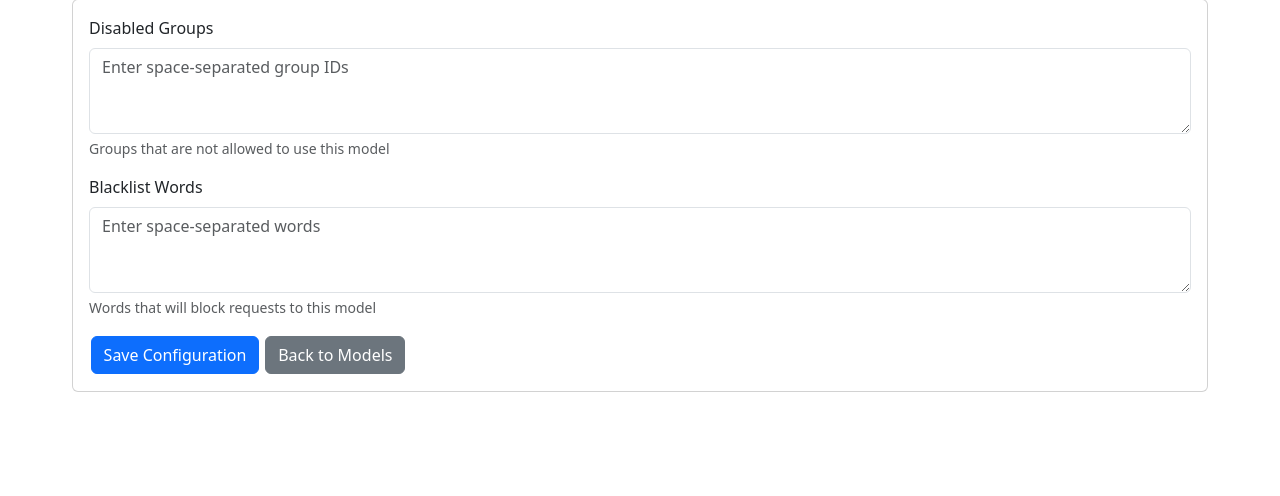
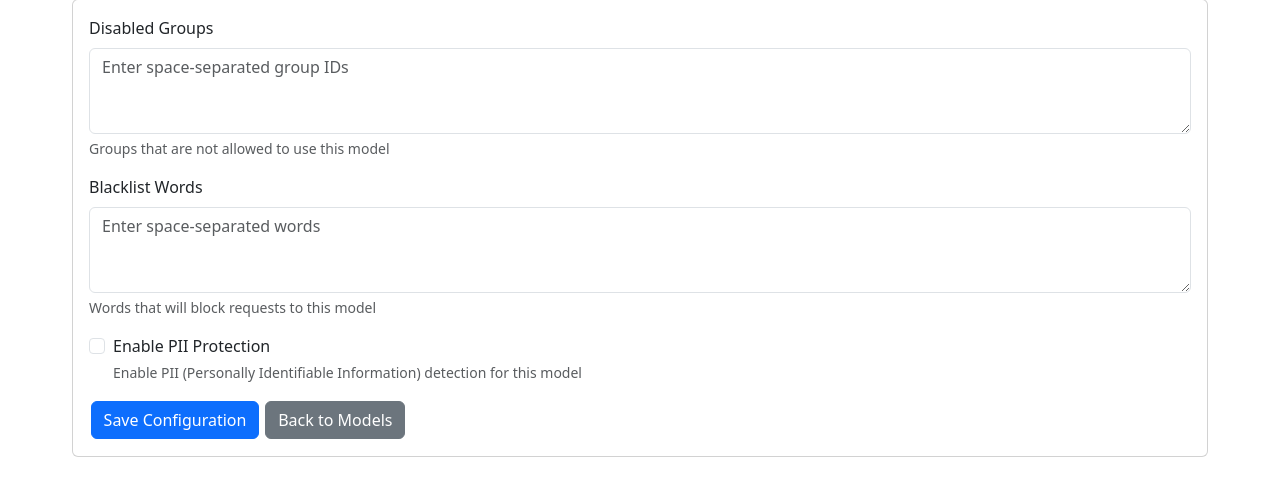
Before and after one commit to scampion/burgonet-gateway, a Flask app: template frontend/app/templates/admin/model_config.html in a window 1280 px wide. Shown: the part 137-633 px from the top of the page. Run offline with Flask 3, Linux system fonts and the light colour scheme; the template is opened without the code that fills it, so the values that code supplies are empty.

Commit message:
feat: add PII protection toggle to model configuration

```diff
--- a/frontend/app/admin/config/models.json
+++ b/frontend/app/admin/config/models.json
@@ -29,7 +29,7 @@
             "api_key": "NA",
             "disabled_groups": "",
             "blacklist_words": "confidential mycorp",
-            "pii_protection": "true"
+            "pii_protection": true
         }
     ]
 }
--- a/frontend/app/admin/routes.py
+++ b/frontend/app/admin/routes.py
@@ -156,6 +156,7 @@ def model_config(model_index):
             # clean up the input
             model['disabled_groups'] = ' '.join([group.strip() for group in model['disabled_groups'].split(',')])
             model['blacklist_words'] = ' '.join([word.strip() for word in model['blacklist_words'].split(',')])
+            model['pii_protection'] = request.form.get('pii_protection') == 'on'
 
             # Save updated config
             model_config = MODELS_CONFIG
@@ -176,12 +177,14 @@ def model_config(model_index):
         # Get current values
         disabled_groups = model.get('disabled_groups', '')
         blacklist_words = model.get('blacklist_words', '')
+        pii_protection = model.get('pii_protection', False)
 
         return render_template('admin/model_config.html',
                              model=model,
                              model_index=model_index,
                              disabled_groups=disabled_groups,
-                             blacklist_words=blacklist_words)
+                             blacklist_words=blacklist_words,
+                             pii_protection=pii_protection)
 
     except Exception as e:
         flash(f'Error updating model configuration: {str(e)}')
--- a/frontend/app/templates/admin/model_config.html
+++ b/frontend/app/templates/admin/model_config.html
@@ -21,6 +21,13 @@
                     <div class="form-text">Words that will block requests to this model</div>
                 </div>
 
+                <div class="mb-3 form-check">
+                    <input type="checkbox" class="form-check-input" name="pii_protection" id="pii_protection"
+                        {% if pii_protection %}checked{% endif %}>
+                    <label class="form-check-label" for="pii_protection">Enable PII Protection</label>
+                    <div class="form-text">Enable PII (Personally Identifiable Information) detection for this model</div>
+                </div>
+
                 <button type="submit" class="btn btn-primary">Save Configuration</button>
                 <a href="{{ url_for('admin.manage_models') }}" class="btn btn-secondary">Back to Models</a>
             </form>
```
